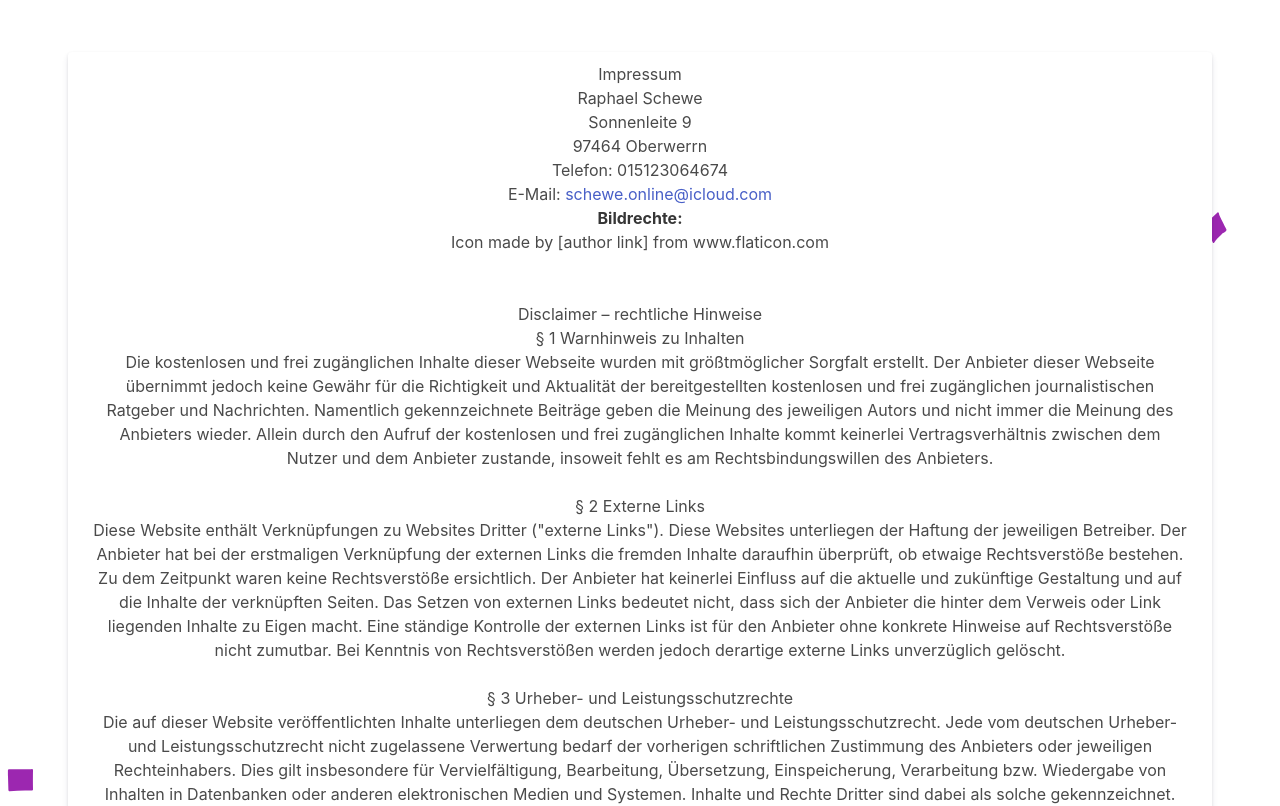
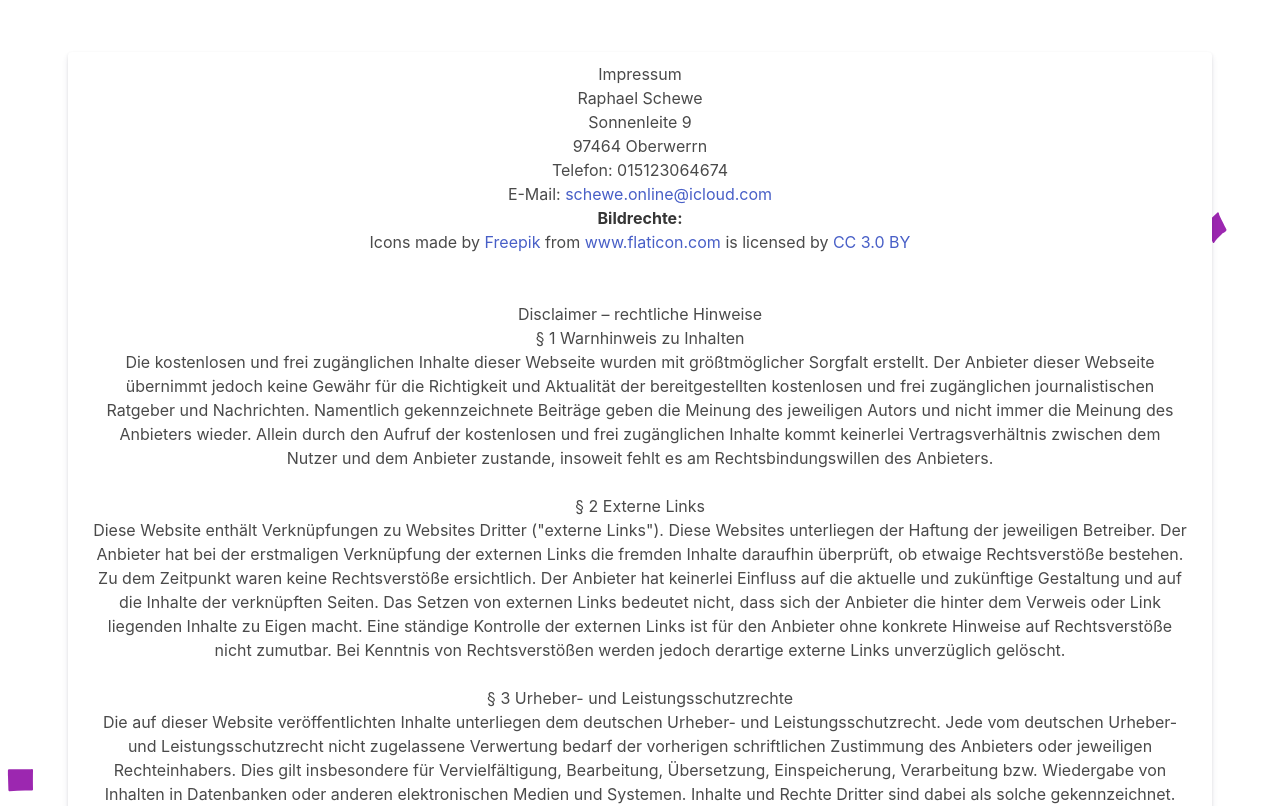
Before and after one commit to Ruffles87/wuerzburg.digital, a plain HTML site: page impressum.html in a window 1280 px wide. Shown: the top 806 px of the page. Drawn offline with nearby package versions, Linux system fonts and the light colour scheme.

Commit message:
added icon credits to impressum

```diff
--- a/impressum.html
+++ b/impressum.html
@@ -24,7 +24,8 @@
 			<p>Telefon: 015123064674<br />
 			E-Mail: <a href="mailto:schewe.online@icloud.com">schewe.online@icloud.com</a><br />
 			</p>
-			<p><strong>Bildrechte:</strong><br />Icon made by [author link] from www.flaticon.com</p>
+			<p><strong>Bildrechte:</strong></p>
+			<div>Icons made by <a href="http://www.freepik.com" title="Freepik">Freepik</a> from <a href="https://www.flaticon.com/" title="Flaticon">www.flaticon.com</a> is licensed by <a href="http://creativecommons.org/licenses/by/3.0/" title="Creative Commons BY 3.0" target="_blank">CC 3.0 BY</a></div>
 			<br /><br /><h2>Disclaimer – rechtliche Hinweise</h2>
 			§ 1 Warnhinweis zu Inhalten<br />
 			Die kostenlosen und frei zugänglichen Inhalte dieser Webseite wurden mit größtmöglicher Sorgfalt erstellt. Der Anbieter dieser Webseite übernimmt jedoch keine Gewähr für die Richtigkeit und Aktualität der bereitgestellten kostenlosen und frei zugänglichen journalistischen Ratgeber und Nachrichten. Namentlich gekennzeichnete Beiträge geben die Meinung des jeweiligen Autors und nicht immer die Meinung des Anbieters wieder. Allein durch den Aufruf der kostenlosen und frei zugänglichen Inhalte kommt keinerlei Vertragsverhältnis zwischen dem Nutzer und dem Anbieter zustande, insoweit fehlt es am Rechtsbindungswillen des Anbieters.<br />
```
